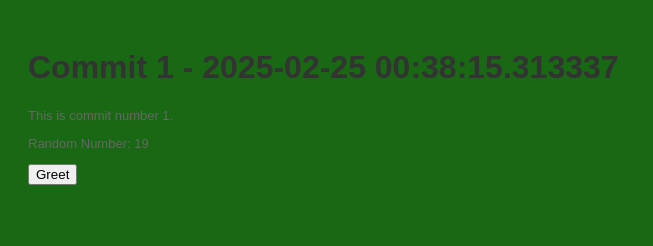
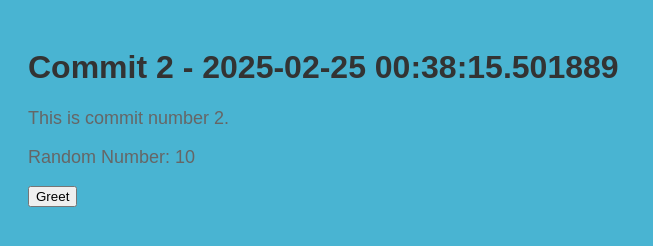
Before and after one commit to stiffs95/myrep-repo-20250225003813, a plain HTML site: page index.html in a window 1280 px wide. Shown: the whole page, without its empty margins (0-653 px from the left). Drawn offline with Linux system fonts and the light colour scheme.

Commit message:
📝 Commit 2 with HTML, CSS, and JS

```diff
--- a/index.html
+++ b/index.html
@@ -2,13 +2,13 @@
     <!DOCTYPE html>
     <html>
     <head>
-        <title>Commit 1 - 2025-02-25 00:38:15.313337</title>
+        <title>Commit 2 - 2025-02-25 00:38:15.501889</title>
         <link rel="stylesheet" href="style.css">
     </head>
     <body>
-        <h1>Commit 1 - 2025-02-25 00:38:15.313337</h1>
-        <p>This is commit number 1.</p>
-        <p>Random Number: 19</p>
+        <h1>Commit 2 - 2025-02-25 00:38:15.501889</h1>
+        <p>This is commit number 2.</p>
+        <p>Random Number: 10</p>
         <button onclick="greet()">Greet</button>
         <script src="script.js"></script>
     </body>
--- a/script.js
+++ b/script.js
@@ -2,4 +2,4 @@
     function greet() {
         alert('Hello from commit ' + commitNumber + '!');
     }
-    var commitNumber = 1;
+    var commitNumber = 2;
--- a/style.css
+++ b/style.css
@@ -1,7 +1,7 @@
 
     body {
         font-family: Arial, sans-serif;
-        background-color: #196814;
+        background-color: #49b4d2;
         padding: 20px;
     }
     h1 {
@@ -9,5 +9,5 @@
     }
     p {
         color: #666;
-        font-size: 13px;
+        font-size: 18px;
     }
```
